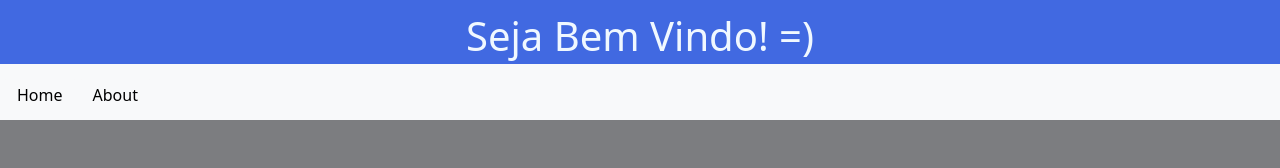
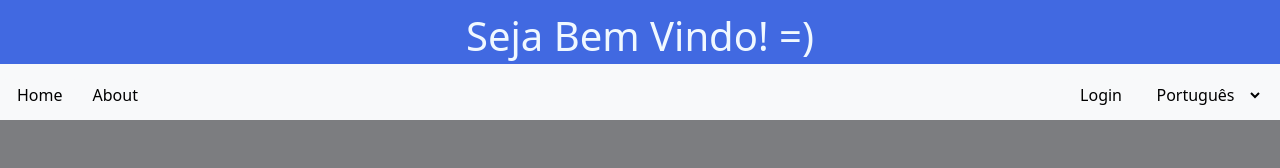
Before and after one commit to LucasAccurcio/angular-first-steps, an Angular app: page / in a window 1280 px wide. Shown: the top 168 px of the page. Built offline with nearby package versions, Linux system fonts and the light colour scheme.

Commit message:
chore: :sparkles: add login button and language option

```diff
--- a/src/app/navbar/navbar.component.html
+++ b/src/app/navbar/navbar.component.html
@@ -3,4 +3,11 @@
     <a href="home" class="btn btn-light m-1"> Home </a>
     <a href="about" class="btn btn-light"> About </a>
   </div>
+  <div>
+    <a href="login" class="btn btn-light m-1"> Login </a>
+    <select class="btn btn-light me-3">
+      <option>Português</option>
+      <option>English</option>
+    </select>
+  </div>
 </nav>
```
